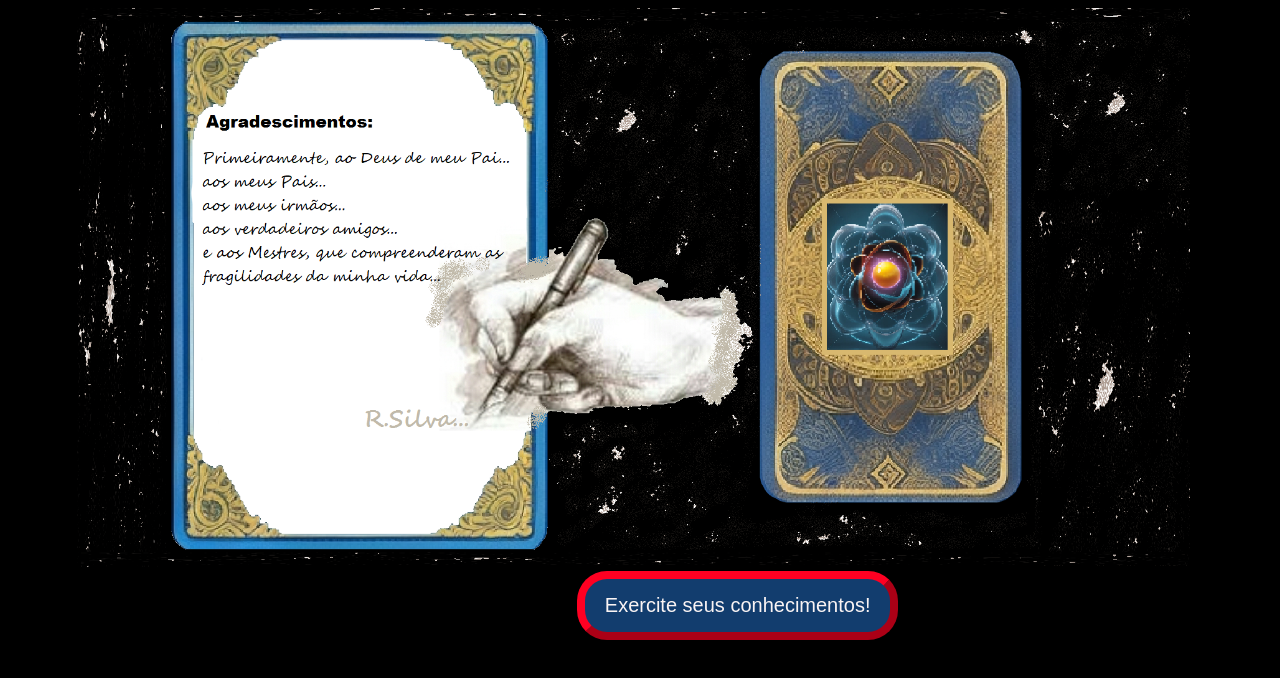
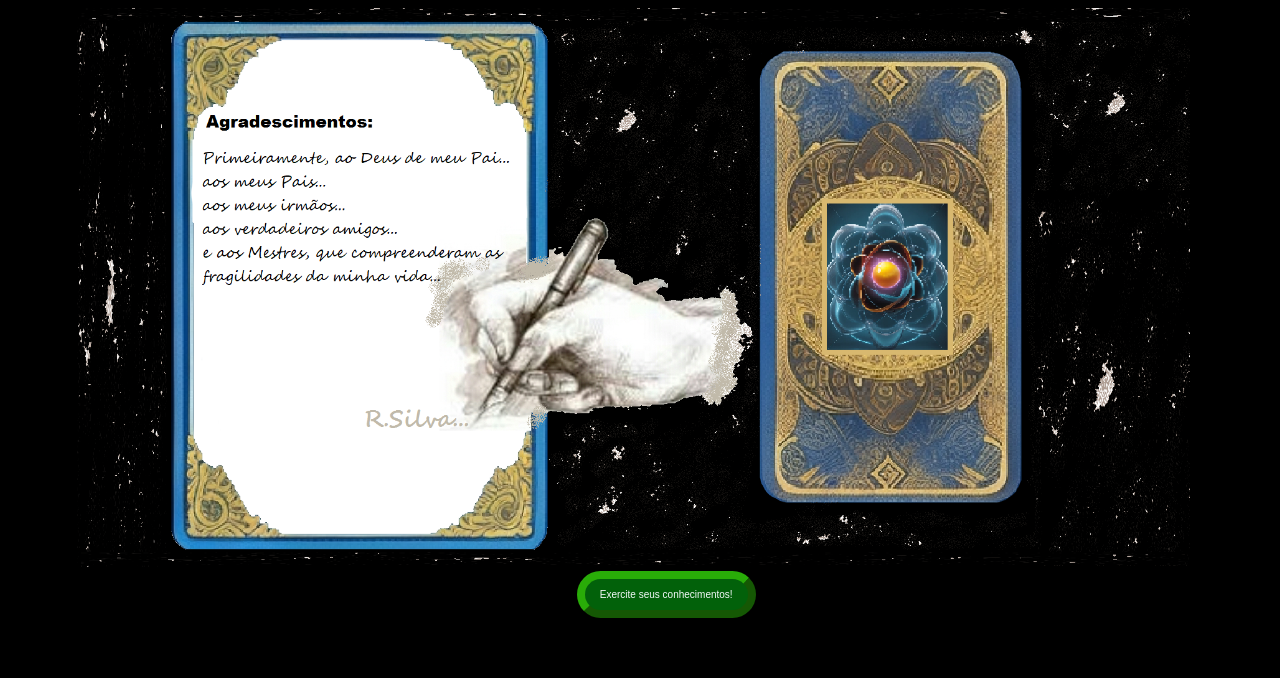
Before and after one commit to Rafael-Silva-Natal/fisicamemorygame, a plain HTML site: page public/Fases/fase8/PaginaFinal.html in a window 1280 px wide. Drawn offline with Linux system fonts and the light colour scheme.

Commit message:
commit finalizacao

```diff
--- a/public/Fases/fase8/PaginaFinal.html
+++ b/public/Fases/fase8/PaginaFinal.html
@@ -14,20 +14,20 @@ body {
 
  .botaoLink {
    margin-left: 45%;
-    padding: 15px 20px;
-    font-size: 20px;
-    background-color: #123d6e;
-    color: rgb(250, 244, 244);
+    padding: 10px 15px;
+    font-size: 10px;
+    background-color: rgb(2, 97, 10);
+    color: rgb(244, 250, 250);
     cursor: pointer;
 
-    border-color: rgb(255, 0, 34);
+    border-color: #29ac08;
     border-radius: 30px;
     border-width: 8px;
 
 
   }
   .botaoLink:hover{
-    background-color: #f71a1a;
+    background-color: #0a750f;
   }
 
 .bloco{
```
